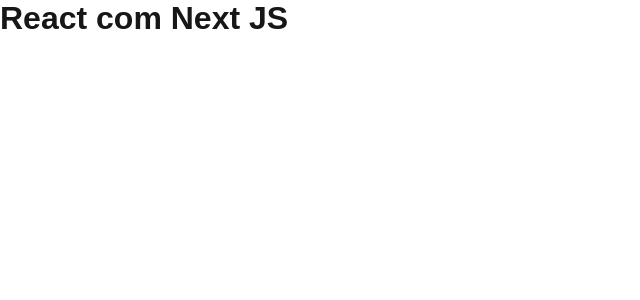
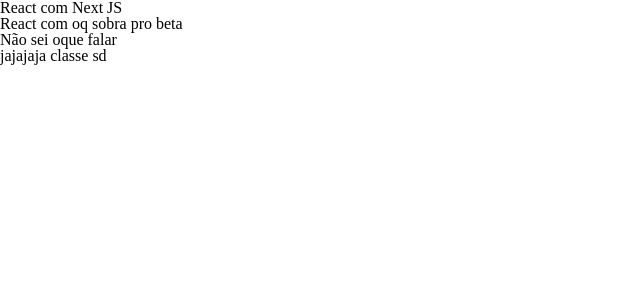
Before and after one commit to joao-gasparotto/introducao-nextjs, a Next.js app: page / in a window 1280 px wide. Shown: the top 300 px of the page, without its empty margins (0-640 px from the left). Built offline with nearby package versions, Linux system fonts and the light colour scheme.

Commit message:
aula css

```diff
--- /dev/null
+++ b/src/app/estilizacao/globals.css
@@ -0,0 +1,8 @@
+h1{
+    font-size: 32;
+    font-weight: 400;
+}
+h2{
+    font-size: 22px;
+    font-weight: 400;
+}
--- /dev/null
+++ b/src/app/estilizacao/reset.css
@@ -0,0 +1,135 @@
+/* http://meyerweb.com/eric/tools/css/reset/
+   v2.0 | 20110126
+   License: none (public domain)
+*/
+
+html,
+body,
+div,
+span,
+applet,
+object,
+iframe,
+h1,
+h2,
+h3,
+h4,
+h5,
+h6,
+p,
+blockquote,
+pre,
+a,
+abbr,
+acronym,
+address,
+big,
+cite,
+code,
+del,
+dfn,
+em,
+img,
+ins,
+kbd,
+q,
+s,
+samp,
+small,
+strike,
+strong,
+sub,
+sup,
+tt,
+var,
+b,
+u,
+i,
+center,
+dl,
+dt,
+dd,
+ol,
+ul,
+li,
+fieldset,
+form,
+label,
+legend,
+table,
+caption,
+tbody,
+tfoot,
+thead,
+tr,
+th,
+td,
+article,
+aside,
+canvas,
+details,
+embed,
+figure,
+figcaption,
+footer,
+header,
+hgroup,
+menu,
+nav,
+output,
+ruby,
+section,
+summary,
+time,
+mark,
+audio,
+video {
+    margin: 0;
+    padding: 0;
+    border: 0;
+    font-size: 100%;
+    font: inherit;
+    vertical-align: baseline;
+}
+
+/* HTML5 display-role reset for older browsers */
+article,
+aside,
+details,
+figcaption,
+figure,
+footer,
+header,
+hgroup,
+menu,
+nav,
+section {
+    display: block;
+}
+
+body {
+    line-height: 1;
+}
+
+ol,
+ul {
+    list-style: none;
+}
+
+blockquote,
+q {
+    quotes: none;
+}
+
+blockquote:before,
+blockquote:after,
+q:before,
+q:after {
+    content: '';
+    content: none;
+}
+
+table {
+    border-collapse: collapse;
+    border-spacing: 0;
+}
--- a/src/app/globals.css
+++ /dev/null
@@ -1,42 +0,0 @@
-:root {
-  --background: #ffffff;
-  --foreground: #171717;
-}
-
-@media (prefers-color-scheme: dark) {
-  :root {
-    --background: #0a0a0a;
-    --foreground: #ededed;
-  }
-}
-
-html,
-body {
-  max-width: 100vw;
-  overflow-x: hidden;
-}
-
-body {
-  color: var(--foreground);
-  background: var(--background);
-  font-family: Arial, Helvetica, sans-serif;
-  -webkit-font-smoothing: antialiased;
-  -moz-osx-font-smoothing: grayscale;
-}
-
-* {
-  box-sizing: border-box;
-  padding: 0;
-  margin: 0;
-}
-
-a {
-  color: inherit;
-  text-decoration: none;
-}
-
-@media (prefers-color-scheme: dark) {
-  html {
-    color-scheme: dark;
-  }
-}
--- a/src/app/layout.js
+++ b/src/app/layout.js
@@ -1,5 +1,6 @@
 import { Geist, Geist_Mono } from "next/font/google";
-import "./globals.css";
+import "./estilizacao/globals.css";
+import"./estilizacao/reset.css";
 
 const geistSans = Geist({
   variable: "--font-geist-sans",
@@ -18,7 +19,7 @@
 
 export default function RootLayout({ children }) {
   return (
-    <html lang="en">
+    <html lang="pt-br">
       <body className={`${geistSans.variable} ${geistMono.variable}`}>
         {children}
       </body>
--- a/src/app/page.js
+++ b/src/app/page.js
@@ -5,6 +5,9 @@
   return (
     <div>
       <h1>React com Next JS</h1>
+      <h2>React com oq sobra pro beta</h2>
+      <h3>Não sei oque falar</h3>
+      <p>jajajaja classe sd</p>
     </div>
   );
 }
```
